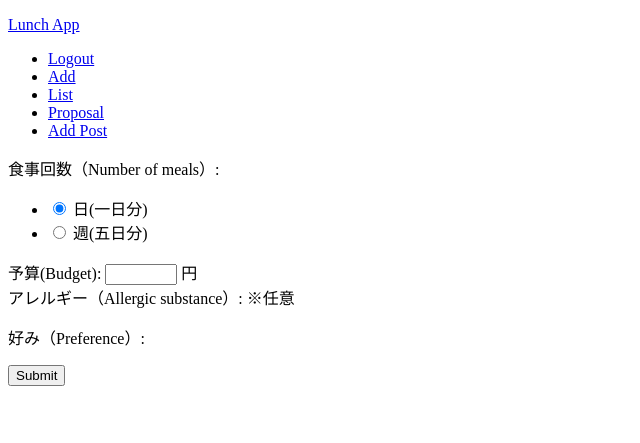
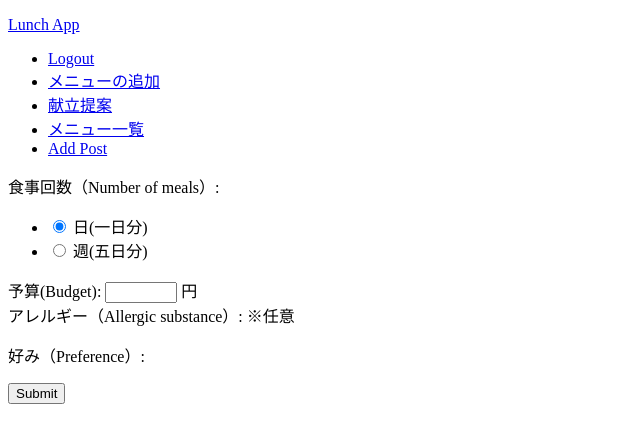
Before and after one commit to aiyama1467/LunchProject, a Django app: page /proposal/ in a window 1280 px wide. Shown: the top 443 px of the page, without its empty margins (0-640 px from the left). Run offline with Django 3.2, Linux system fonts and the light colour scheme; the visitor is signed in with stand-in values (Sample User, id 1); data that the repository does not hold is empty.

Commit message:
Add:base.htmlにメッセージの表示を追加 Change:メニューの修正のジャンル、アレルギーをセレクトボタンでできるように変更 Add:init_database.pyに英語名を追加

```diff
--- a/menu_proposal/views/proposal.py
+++ b/menu_proposal/views/proposal.py
@@ -41,8 +41,9 @@
         proposal = Menu_Proposal(
             form.cleaned_data["time"], allergies, form.cleaned_data["budget"], like_genre)
         menu_list = proposal.propose()
+        # おすすめの献立が日数分提案できなかった時メッセージを表示し、入力フォームに戻る
         if len(menu_list) < int(form.cleaned_data["time"]):
-            messages.info(self.request, "予算が低すぎます。1日当たり300円以上にしてください")
+            messages.info(self.request, "予算が低すぎます。予算を上げるか、食事回数を減らしてください。")
             return super().form_invalid(form)
         # menu_listから各要素の合計値を求める
         menu_sum_list = []
@@ -60,6 +61,7 @@
                 sum["緑（Green）"] += i.menu_green_point
                 sum["黄（Yellow）"] += i.menu_yellow_point
             menu_sum_list.append(sum)
+        # 日付のリスト
         date = [timezone.datetime.today()]
         for i in range(1, int(form.cleaned_data["time"])):
             if date[i - 1].strftime('%w') == '5':
@@ -67,7 +69,7 @@
             else:
                 aa = date[i - 1] + timezone.timedelta(days=1)
             date.append(aa)
-        # 栄養素の単位
+        # 栄養素の単位のリスト
         unit = ["円", "kcal", "g", "g", "g", "g", "", "", ""]
         # 提案した献立の総栄養素
         result = {}
@@ -146,7 +148,7 @@
                             value = 0
                             for i in l:
                                 value += i.menu_value
-                            # 予算オーバーの場合
+                            # 予算オーバーの場合追加しない
                             if self.budget < value:
                                 continue
                             # 献立の評価 genreの一致率 > menuの栄養
--- a/templates/Proposal/proposal_form.html
+++ b/templates/Proposal/proposal_form.html
@@ -1,26 +1,19 @@
 {% extends 'base.html' %}
 
 {% block content %}
-{% if messages %}
-<div>
-    {% for message in messages %}
-    <p> {{ message }}</p>
-    {% endfor %}
-</div>
-{% endif %}
 <form method="post" enctype="multipart/form-data">
     {% for field in form %}
-    <div class="field">
+    <div>
         {{ field.label_tag }}
         {% if field.help_text %}
-        <span class="helptext">{{ field.help_text }}</span>
+        <span>{{ field.help_text }}</span>
         {% endif %}
         {{ field }}
         {% if field.name == "budget" %}
         円
         {% endif %}
         {% if field.errors %}
-        <div class="errorlist">
+        <div>
             {% for error in field.errors %}
             {{ error }}<br>
             {% endfor %}
--- a/templates/Proposal/proposal_result.html
+++ b/templates/Proposal/proposal_result.html
@@ -19,7 +19,7 @@
     <div>
         {% for key, value in sum|get_items:i %}
         {{key}}:
-        {{value|floatformat:-2}}{{unit|index:forloop.counter0}}
+        {{value|floatformat:-1}}{{unit|index:forloop.counter0}}
         <br>
         {% endfor %}
     </div>
@@ -30,7 +30,7 @@
         総計
     </legend>
     {% for key, value in total.items %}
-    {{key}}:{{value|floatformat:-2}}{{unit|index:forloop.counter0}}<br>
+    {{key}}:{{value|floatformat:-1}}{{unit|index:forloop.counter0}}<br>
     {% endfor %}
 </fieldset>
 {{total.name }}
--- a/templates/base.html
+++ b/templates/base.html
@@ -24,15 +24,24 @@
                     <li><a href="{% url 'accounts:signup' %}" class="signup">Sign up</a></li>
                     <li><a href="{% url 'login' %}" class="login">Login</a></li>
                     {% endif %}
-                    <li><a href={% url 'menu_proposal:add' %} class="act">Add</a></li>
-                    <li><a href={% url 'menu_proposal:list' %} class="act">List</a></li>
-                    <li><a href={% url 'menu_proposal:proposal' %} class="act">Proposal</a></li>
+                    {% if user.is_superuser %}
+                    <li><a href={% url 'menu_proposal:add' %} class="act">メニューの追加</a></li>
+                    {% endif %}
+                    <li><a href={% url 'menu_proposal:proposal' %} class="act">献立提案</a></li>
+                    <li><a href={% url 'menu_proposal:list' %} class="act">メニュー一覧</a></li>
                     <li><a href="#" class="act">Add Post</a></li>
                 </ul>
             </nav>
         </header>
 
         <div class="content">
+            {% if messages %}
+            <div>
+                {% for message in messages %}
+                <p> {{ message }}</p>
+                {% endfor %}
+            </div>
+            {% endif %}
             {% block content %}
             {% endblock %}
         </div>
```
Also changed, not shown: init_database.py (+11 -9 lines), menu_proposal/views/Menu_CRUD.py (+8 -0 lines).
